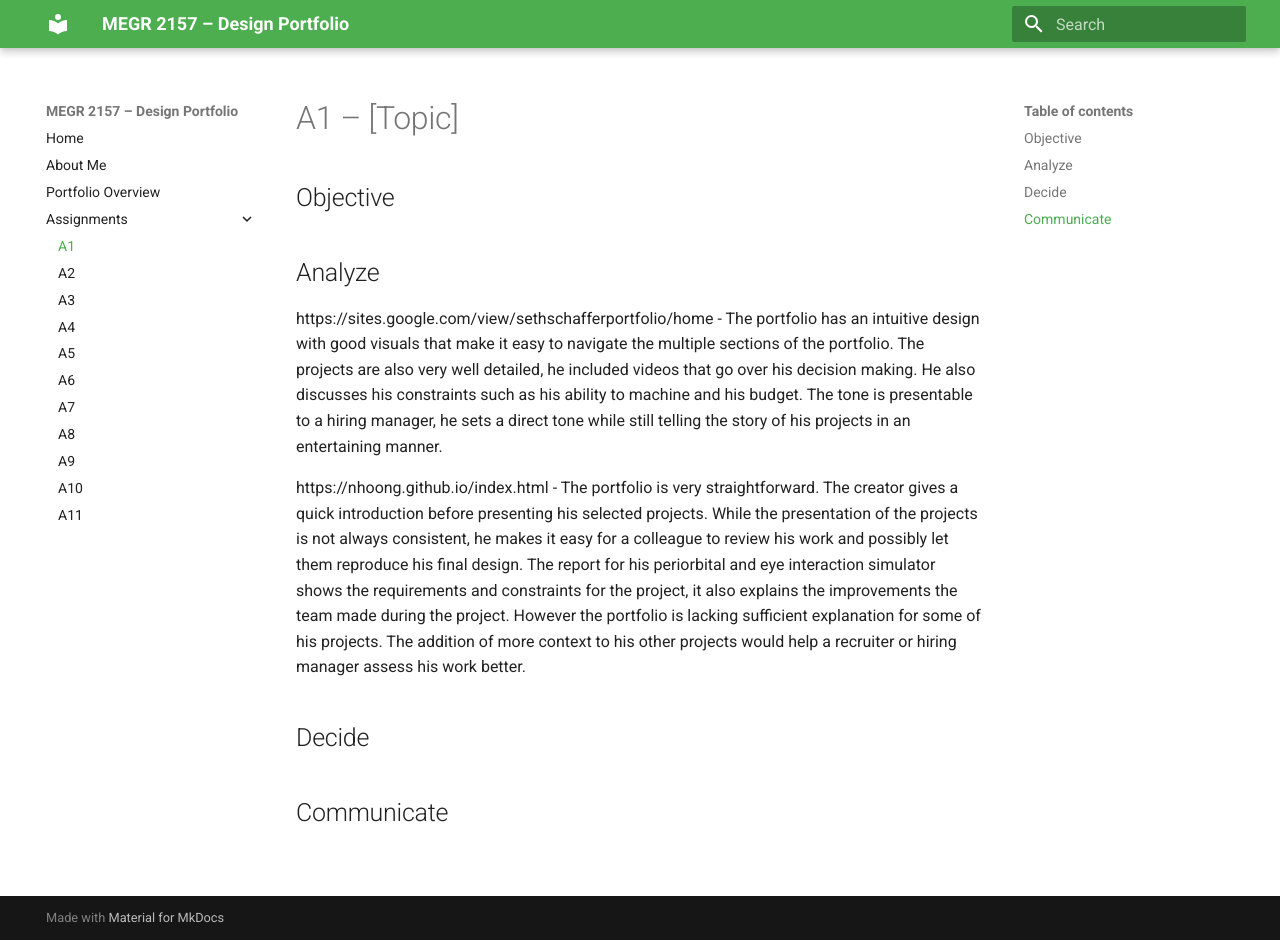
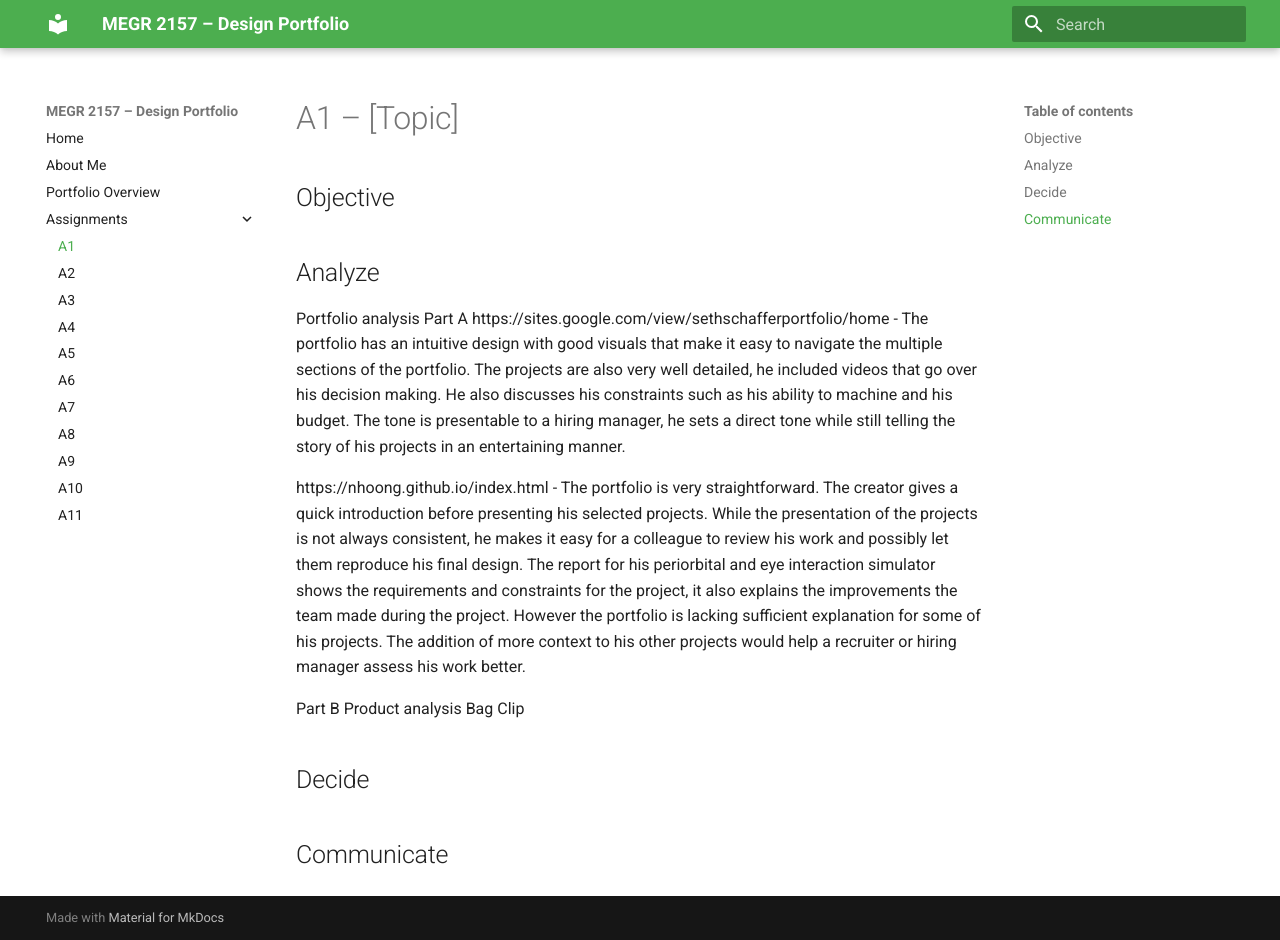
Before and after one commit to JonathanSuarezVazquez/Jonathans-megr2157-portfolio, an MkDocs documentation site: the page built from docs/assignments/A01/index.md, in a window 1280 px wide and 940 px high. Built offline with MkDocs 1.6.1 and Material for MkDocs 9.7.7, drawn with Linux system fonts in a browser that asks for light colours.

Commit message:
Update index.md

```diff
--- a/docs/assignments/A01/index.md
+++ b/docs/assignments/A01/index.md
@@ -4,12 +4,17 @@
 
 
 ## Analyze
+Portfolio analysis
+Part A
 https://sites.google.com/view/sethschafferportfolio/home
 -	The portfolio has an intuitive design with good visuals that make it easy to navigate the multiple sections of the portfolio. The projects are also very well detailed, he included videos that go over his decision making. He also discusses his constraints such as his ability to machine and his budget. The tone is presentable to a hiring manager, he sets a direct tone while still telling the story of his projects in an entertaining manner.
 
 https://nhoong.github.io/index.html
 -	The portfolio is very straightforward. The creator gives a quick introduction before presenting his selected projects. While the presentation of the projects is not always consistent,  he makes it easy for a colleague to review his work and possibly let them reproduce his final design. The report for his periorbital and eye interaction simulator shows the requirements and constraints for the project, it also explains the improvements the team made during the project. However the portfolio is lacking sufficient explanation for some of his projects. The addition of more context to his other projects would help a recruiter or hiring manager assess his work better.
 
+Part B
+Product analysis
+Bag Clip
 
 ## Decide
 
```
